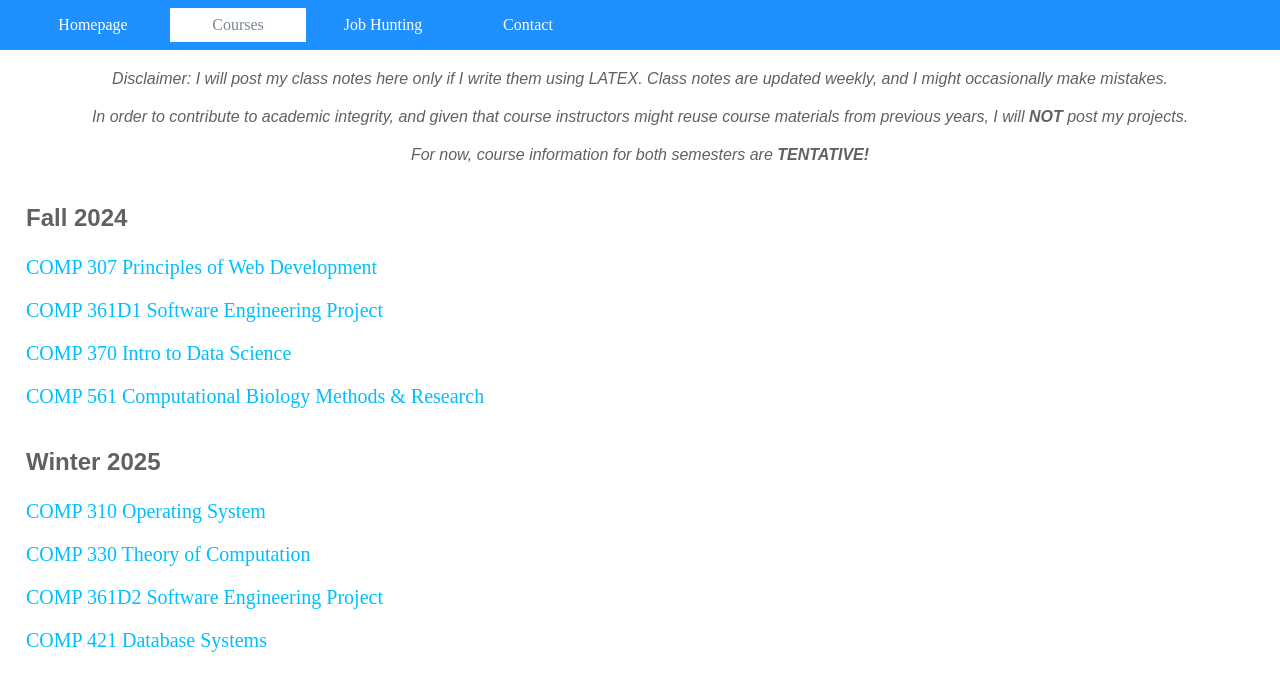
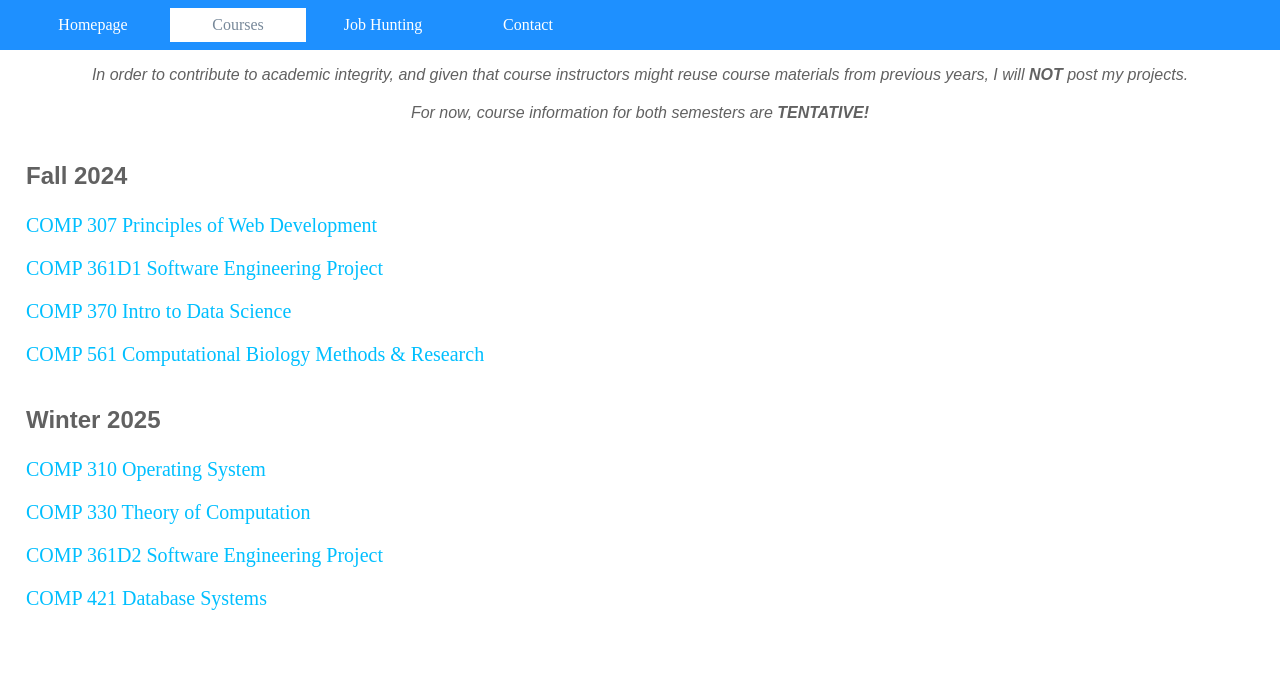
Before and after one commit to YuetongShi/YuetongShi.github.io, a plain HTML site: page courses.html in a window 1280 px wide. Drawn offline with Linux system fonts and the light colour scheme.

Commit message:
Update courses.html

```diff
--- a/courses.html
+++ b/courses.html
@@ -14,10 +14,6 @@
         <a href="contact.html" class="courses-head-contents">Contact</a>
     </div>
 
-    <p class="courses-disclaimer" style="margin-top: 20px">
-        Disclaimer: I will post my class notes here only if I write them using LATEX.
-        Class notes are updated weekly, and I might occasionally make mistakes.
-    </p>
     <p class="courses-disclaimer"> In order to contribute to academic integrity, and given that
         course instructors might reuse course materials from previous years,
         I will <b>NOT</b> post my projects.</p>
```
